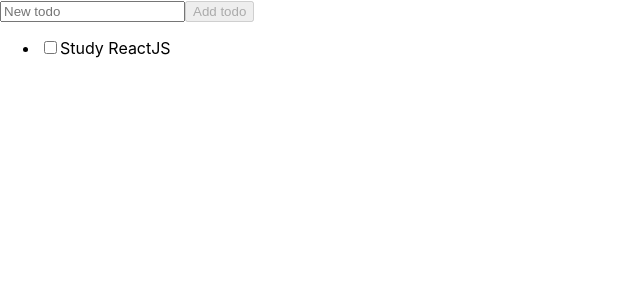
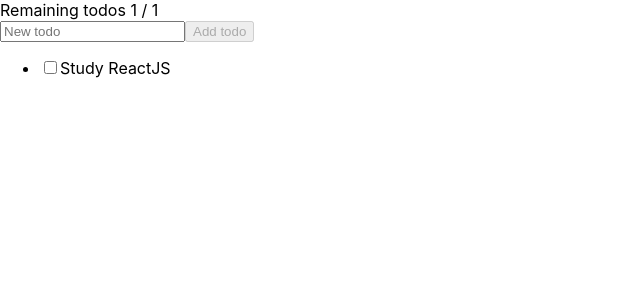
Before and after one commit to cesarmejiag/todoapp-reactjs, a React (Create React App) app: page / in a window 1280 px wide. Shown: the top 300 px of the page, without its empty margins (0-640 px from the left). Built offline with nearby package versions, Linux system fonts and the light colour scheme.

Commit message:
Create TodoStatus component

```diff
--- a/src/App.js
+++ b/src/App.js
@@ -1,4 +1,5 @@
 import React, { useState } from "react";
+import TodoStatus from "./components/TodoStatus";
 import TodoForm from "./components/TodoForm";
 import TodoList from "./components/TodoList";
 
@@ -29,6 +30,7 @@ const App = () => {
 
   return (
     <div>
+      <TodoStatus todos={todos} />
       <TodoForm addTodo={addTodo} />
       <TodoList todos={todos} todoDone={todoDone} />
     </div>
--- a/src/components/TodoItem/index.css
+++ b/src/components/TodoItem/index.css
@@ -0,0 +1,3 @@
+.TodoItem .todo-done {
+  text-decoration: line-through;
+}
--- a/src/components/TodoItem/index.js
+++ b/src/components/TodoItem/index.js
@@ -1,4 +1,5 @@
 import React from "react";
+import "./index.css";
 
 const TodoItem = ({ todo, todoDone }) => {
   const handleChange = () => {
@@ -7,7 +8,7 @@ const TodoItem = ({ todo, todoDone }) => {
 
   return (
     <li className="TodoItem">
-      <label>
+      <label className={ todo.done ? 'todo-done' : '' }>
         <input onChange={handleChange} checked={todo.done} type="checkbox" />
         <span>{todo.text}</span>
       </label>
--- /dev/null
+++ b/src/components/TodoStatus/index.js
@@ -0,0 +1,13 @@
+import React from "react";
+
+const TodoStatus = ({ todos }) => {
+  const remaining = todos.filter((todo) => !todo.done);
+
+  return (
+    <div>
+      Remaining todos {remaining.length} / {todos.length}
+    </div>
+  );
+};
+
+export default TodoStatus;
```
Also changed, not shown: src/components/TodoStatus/index.css (added).
